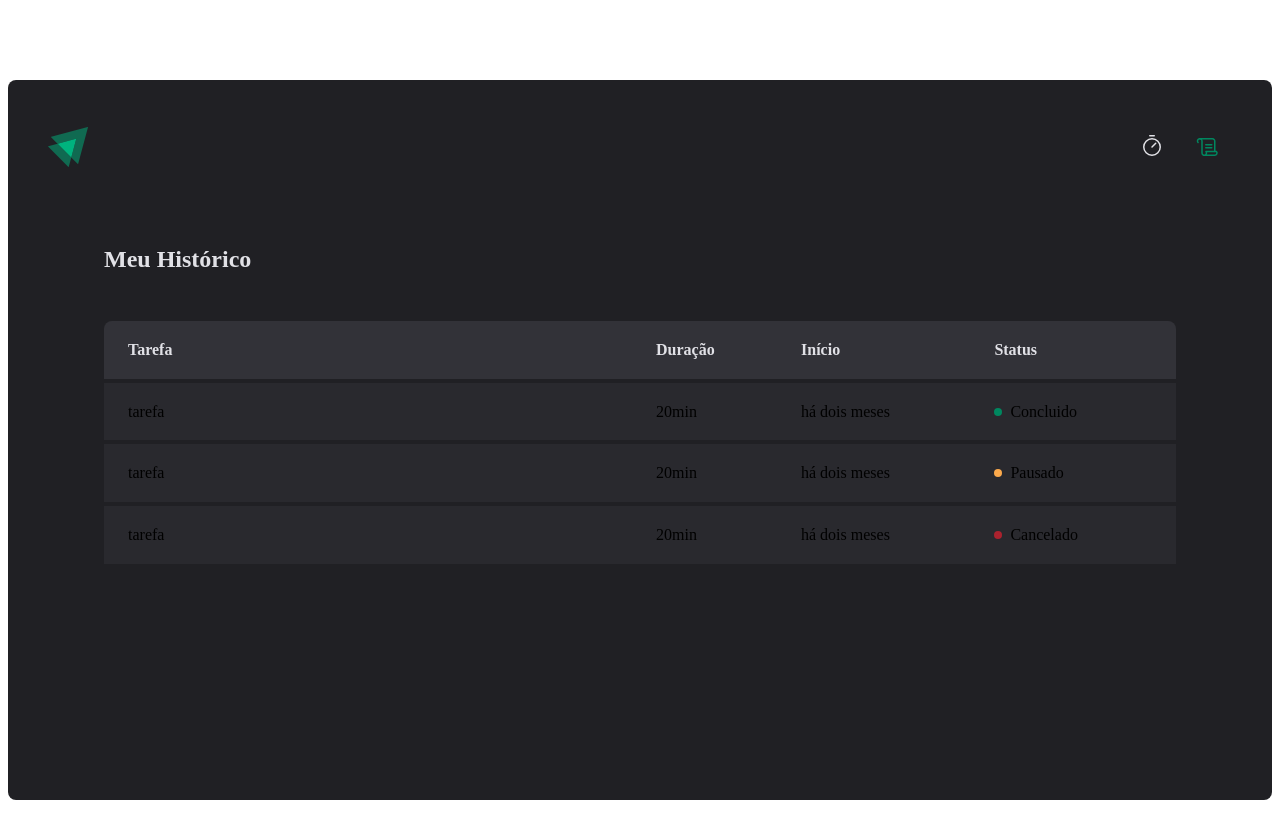
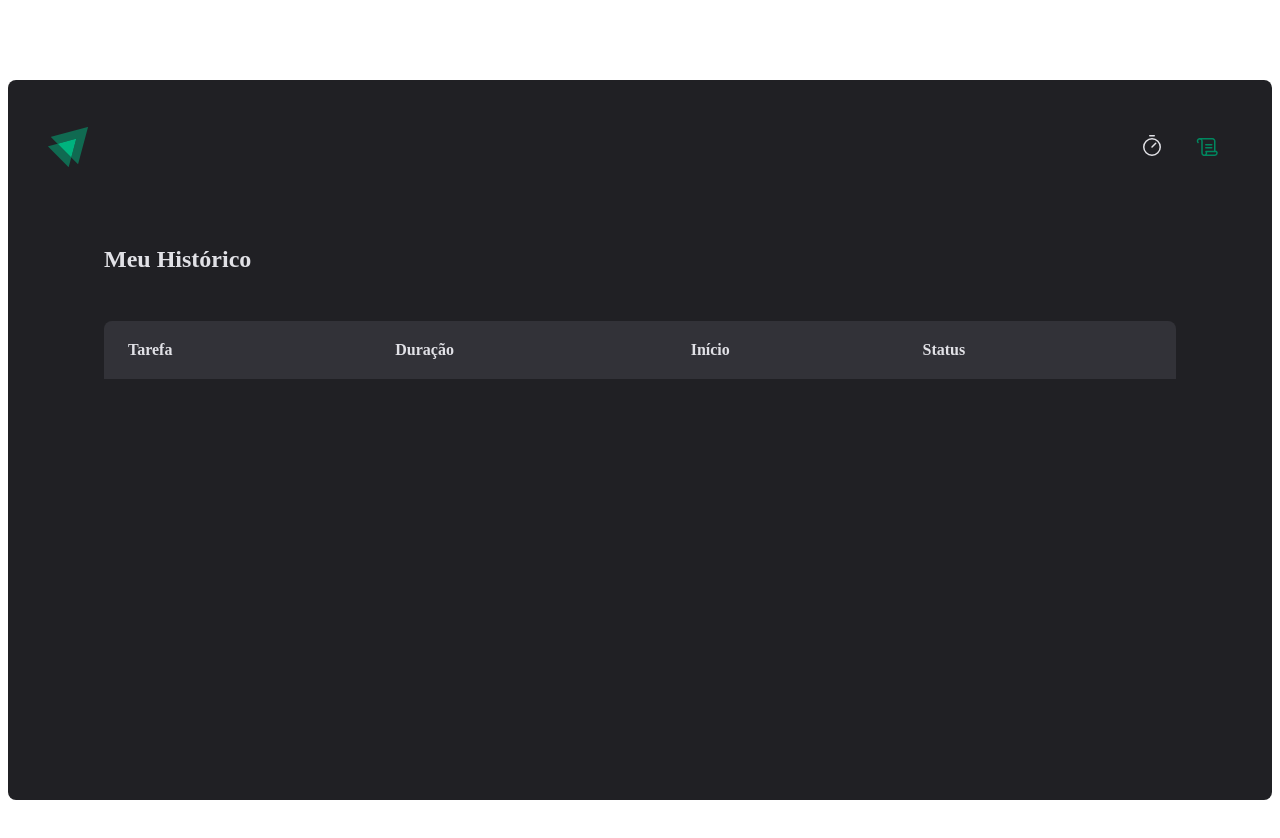
Before and after one commit to DeborahLyra/pomodoro-timer-react, a React (Vite) app: page /history in a window 1280 px wide. Shown: the top 838 px of the page. Built offline with nearby package versions, Linux system fonts and the light colour scheme.

Commit message:
ajustes no context e history

```diff
--- a/src/contexts/CyclesContext.tsx
+++ b/src/contexts/CyclesContext.tsx
@@ -88,7 +88,8 @@ export function CyclesContextProvider({ children }: CyclesContextProviderProps)
                 amountSecondPast,
                 setSecondPassed,
                 createNewCycle,
-                interruptCycle
+                interruptCycle,
+
             }}
         >
             {children}
--- a/src/pages/history/Index.tsx
+++ b/src/pages/history/Index.tsx
@@ -1,9 +1,11 @@
 import { useContext } from "react";
 import { HistoryContainer, HistoryList, Status } from "./styles";
 import { CyclesContext } from "../../contexts/CyclesContext";
+import { formatDistanceToNow } from "date-fns";
+import { ptBR } from "date-fns/locale";
 
 export function History() {
-  //const { cyles } = useContext(CyclesContext)
+  const { cycles } = useContext(CyclesContext)
 
   return (
     <HistoryContainer>
@@ -20,31 +22,29 @@ export function History() {
             </tr>
           </thead>
           <tbody>
-            <tr>
-              <td>tarefa</td>
-              <td>20min</td>
-              <td>há dois meses</td>
-              <td>
-                <Status statusColor="green">Concluido</Status>
-              </td>
+            {
+              cycles.map(cycle => {
+                return (
+                  <tr key={cycle.id}>
+                    <td>{cycle.task}</td>
+                    <td>{cycle.minutesAmount} minutos</td>
+                    <td>{formatDistanceToNow(cycle.startDate, {addSuffix: true, locale: ptBR})}</td>
+                    <td>
+                      {
+                        cycle.finishedtDate && <Status statusColor="green">Concluido</Status>
+                      }
+                      {
+                        cycle.interruptedtDate && <Status statusColor="red">Interrompido</Status>
+                      }
+                      {
+                        (!cycle.interruptedtDate && !cycle.finishedtDate) && <Status statusColor="yellow">Em andamento</Status>
+                      }
+                    </td>
 
-            </tr>
-            <tr>
-              <td>tarefa</td>
-              <td>20min</td>
-              <td>há dois meses</td>
-              <td>
-                <Status statusColor="yellow">Pausado</Status>
-              </td>
-            </tr>
-            <tr>
-              <td>tarefa</td>
-              <td>20min</td>
-              <td>há dois meses</td>
-              <td>
-                <Status statusColor="red">Cancelado</Status>
-              </td>
-            </tr>
+                  </tr>
+                )
+              })
+            }
           </tbody>
         </table>
       </HistoryList>
```
